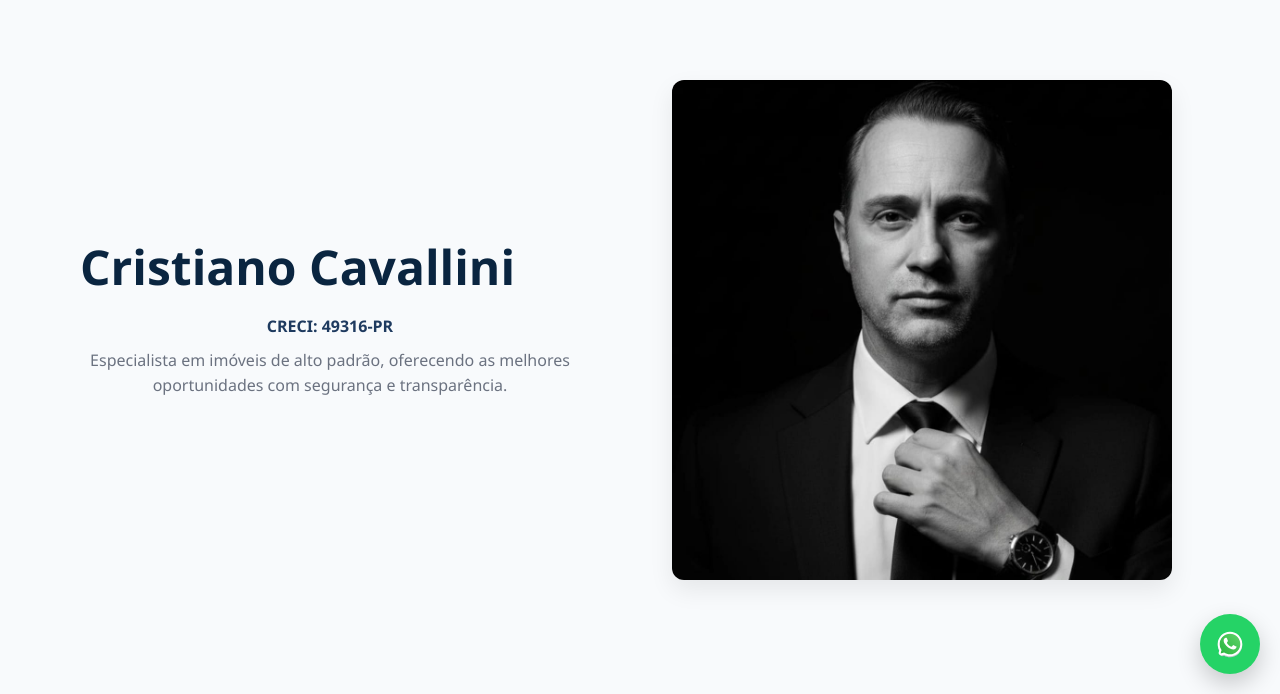
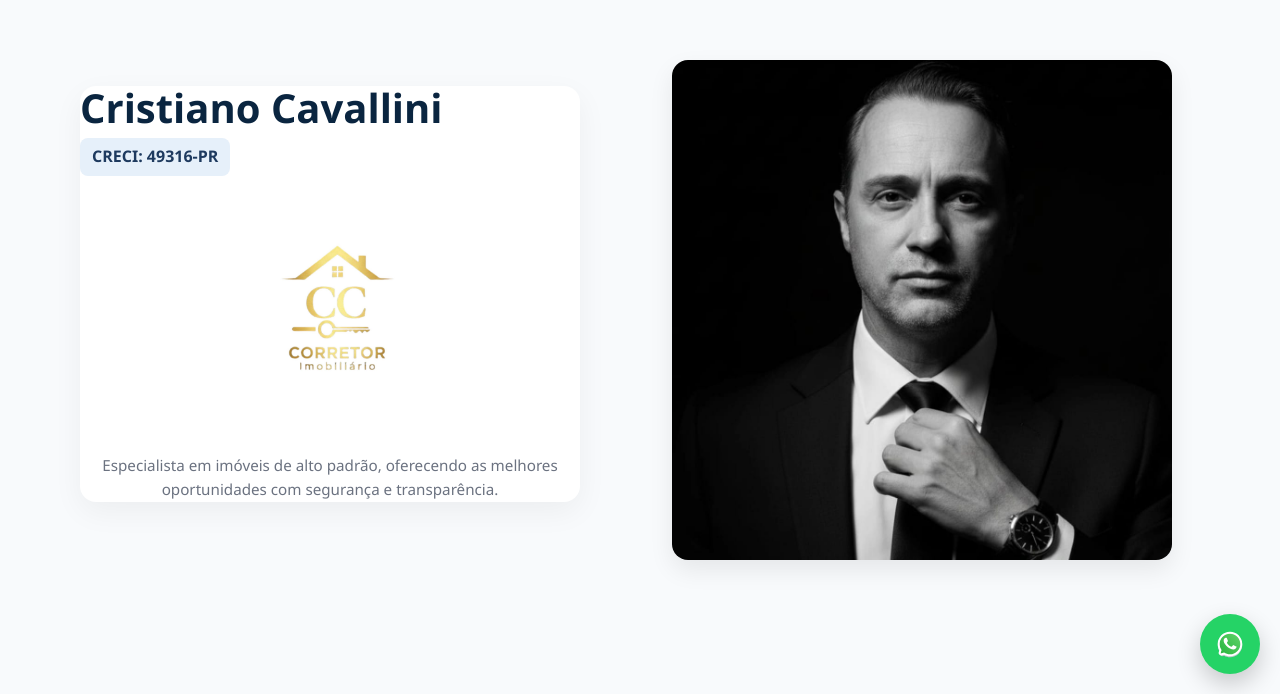
Before and after one commit to MaykeGiraldi/Cristiano-Cavallini, a plain HTML site: page index.html in a window 1280 px wide. Shown: the part 106-800 px from the top of the page. Drawn offline with Linux system fonts and the light colour scheme.

Commit message:
Adicionada a logo

```diff
--- a/index.html
+++ b/index.html
@@ -21,6 +21,10 @@
     <div class="hero-content">
         <h1>Cristiano Cavallini</h1>
         <p class="creci">CRECI: 49316-PR</p>
+
+        <!-- LOGO -->
+        <img src="imagem/log.jpeg" alt="Logo Cristiano Cavallini" class="logo-corretor">
+
         <p class="descricao">
             Especialista em imóveis de alto padrão, oferecendo as melhores oportunidades com segurança e transparência.
         </p>
--- a/style.css
+++ b/style.css
@@ -82,6 +82,7 @@ footer {
 
 .hero {
   min-height: 100vh;
+
 }
 
 section + section {
@@ -96,27 +97,47 @@ section + section {
   flex-direction: column;
   justify-content: center;
   background-color: var(--marom);
-  margin-top: 20px;
+  padding-top: 10px;
 }
 
 .hero-content {
-  padding: 0 20px;
+  background: white;
+  position: relative;
+  padding: 30px;
+  border-radius: 16px;
+  box-shadow: 0 10px 30px rgba(0,0,0,0.05);
+}
+
+.logo-corretor {
+  position: absolute;
+  top: 10px;
+  right: 10px;
+  width: 90px;
 }
 
 .hero-content h1 {
-  font-size: var(--font-xl);
   color: var(--primary);
+   font-size: 2.5rem;
+  line-height: 1.1;
 }
 
+
 .creci {
-  font-weight: bold;
   color: var(--secondary);
   margin: var(--spacing-sm) 0;
+  background: #e6f0fa;
+  padding: 6px 12px;
+  border-radius: 8px;
+  display: inline-block;
+  font-weight: 600;
 }
 
 .descricao {
   color: var(--gray);
   max-width: 500px;
+  font-size: 0.95rem;
+  line-height: 1.6;
+  margin-top: 10px;
 }
 
 .hero-image {
@@ -126,6 +147,9 @@ section + section {
 .hero-image img {
   max-width: 100%;
   box-shadow: var(--shadow);
+   border-radius: 16px;
+  max-height: 380px;
+  object-fit: cover;
 }
 
 /* ================================
@@ -364,6 +388,13 @@ section + section {
     max-width: 400px;
   }
 
+  .logo-corretor {
+    position: static; /* 🔥 REMOVE o absolute */
+    display: block;
+    margin: 0 auto 20px; /* centraliza em cima */
+    width: 140px;
+  }
+
   .imoveis .grid {
     grid-template-columns: repeat(2, 1fr);
   }
@@ -389,6 +420,7 @@ section + section {
 
   .hero-image img {
     max-width: 500px;
+    max-height: 600px;
   }
 
   .imoveis .grid {
```
Also changed, not shown: imagem/log.jpeg (added), imagem/logocris.jpeg (deleted).
